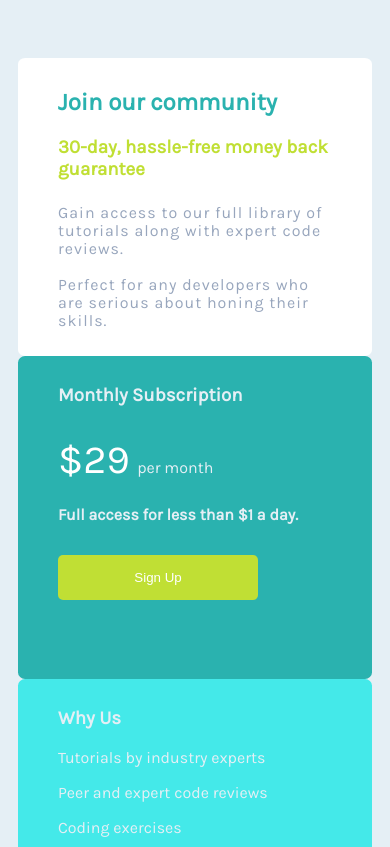
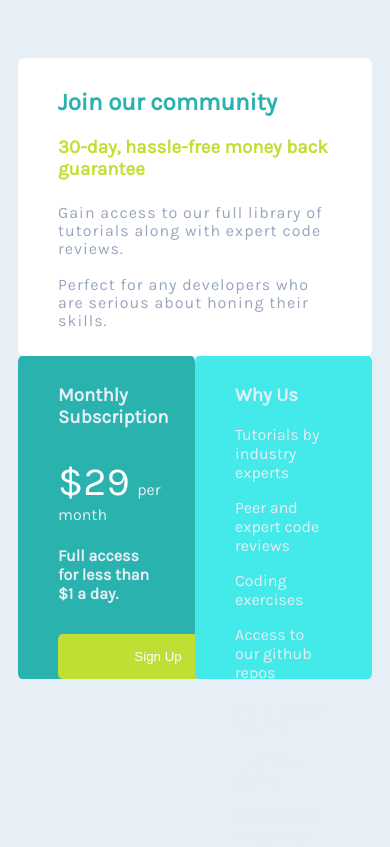
Before and after one commit to KarenEfereyan/urban-garbanzo, a plain HTML site: page index.html in a window 390 px wide. Shown: the top 847 px of the page. Drawn offline with nearby package versions, Linux system fonts and the light colour scheme; files that its build step writes are made by us from their sources.

Commit message:
Update index.html

```diff
--- a/index.html
+++ b/index.html
@@ -12,7 +12,7 @@
   </head>
   <body>
     <section class="grid-container">
-      <div class="prefix-15 grid-70 suffix-15 full">
+      <div class="prefix-15 grid-70 suffix-15 mobile-grid-100 full">
         <h2>Join our community</h2>
         <h3>30-day, hassle-free money back guarantee</h3>
         <p>
@@ -21,13 +21,13 @@
         </p>
       </div>
       <div class="prefix-15 grid-70 suffix-15 grid-parent">
-        <div class="grid-50 subs">
+        <div class="grid-50 mobile-grid-50 subs">
           <h3>Monthly Subscription</h3>
           <p class="fee"><span >$29</span>&nbsp;&nbsp;per month</p>
           <h4>Full access for less than $1 a day.</h4>
           <button class="cta">Sign Up</button>
         </div>
-        <div class="grid-50 choose">
+        <div class="grid-50 mobile-grid-50 choose">
           <h3>Why Us</h3>
           <p>Tutorials by industry experts</p>
           <p>Peer and expert code reviews</p>
```
